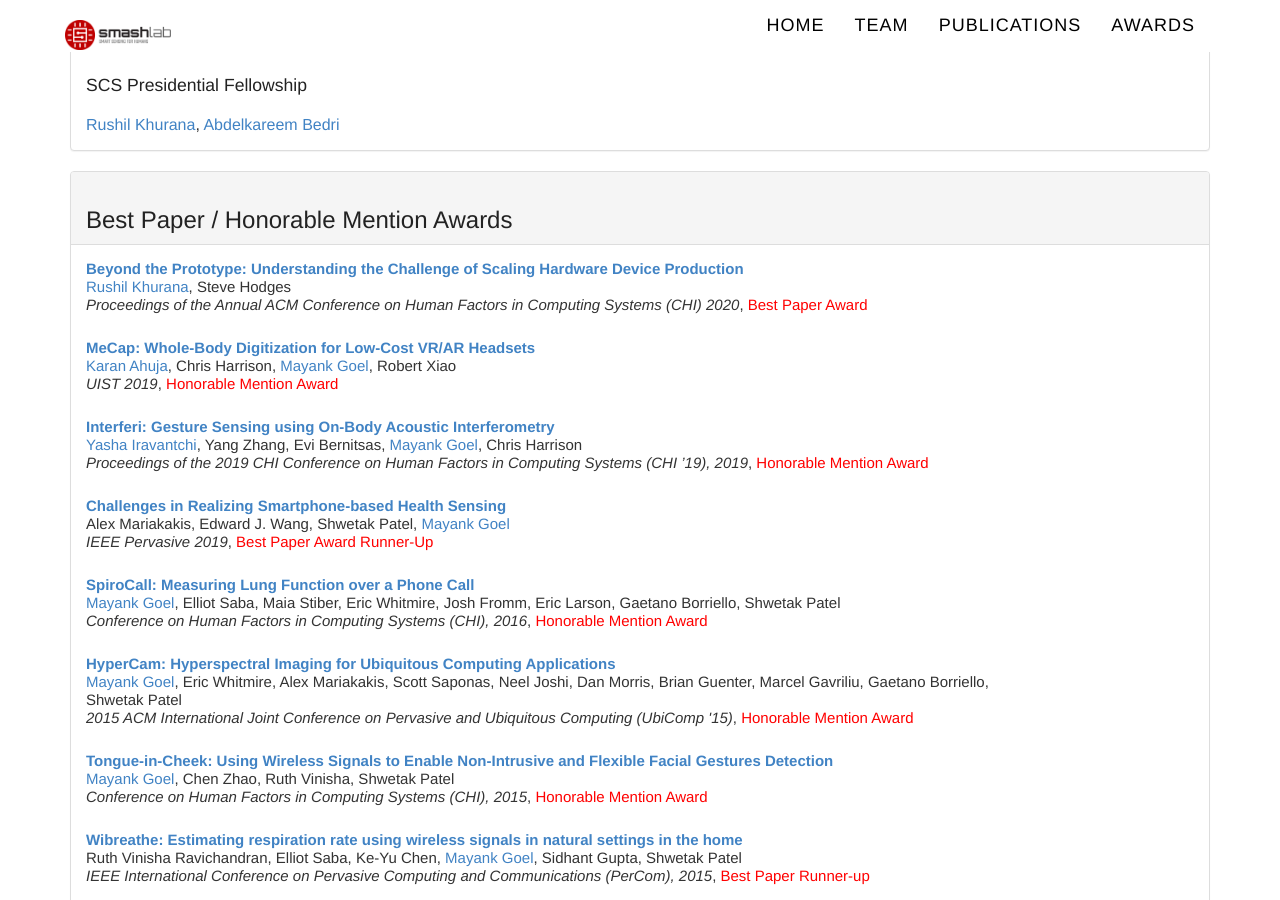
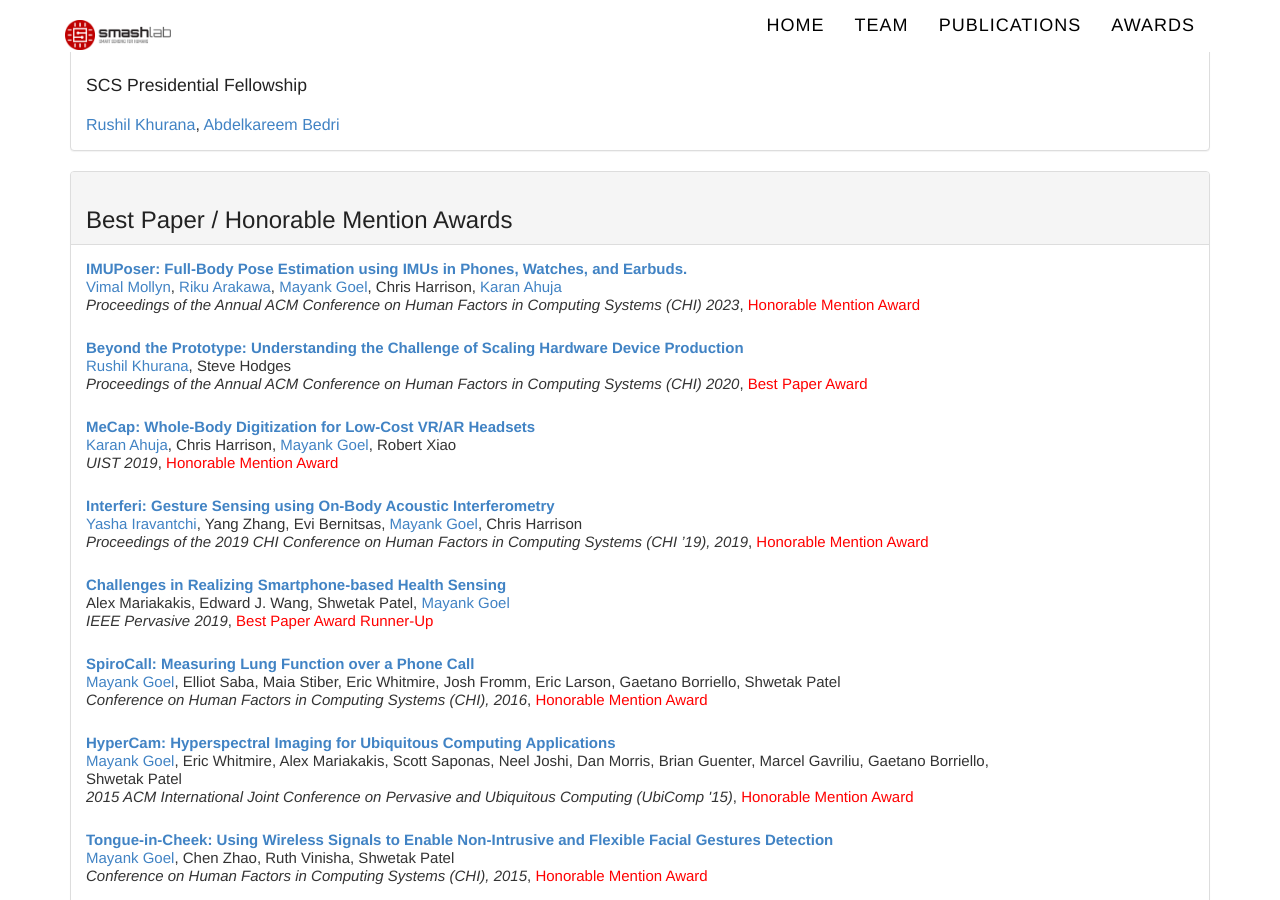
Before and after one commit to cmusmashlab/cmusmashlab.github.io, a Jekyll site: the page built from awards/index.html, in a window 1280 px wide and 900 px high, scrolled down 962 px. Built offline with Jekyll 4.4.1, drawn with Linux system fonts in a browser that asks for light colours; nearby versions of some CDN libraries; some web fonts are replaced.

Commit message:
Update imuposer.md

```diff
--- a/_publications/imuposer.md
+++ b/_publications/imuposer.md
@@ -46,4 +46,5 @@ pdf: /pdfs/imuposer.pdf
 thumbnail: /images/pubs/imuposer.png
 title: 'IMUPoser: Full-Body Pose Estimation using IMUs in Phones, Watches, and Earbuds.'
 year: '2023'
+award: Honorable Mention Award
 ---
```
